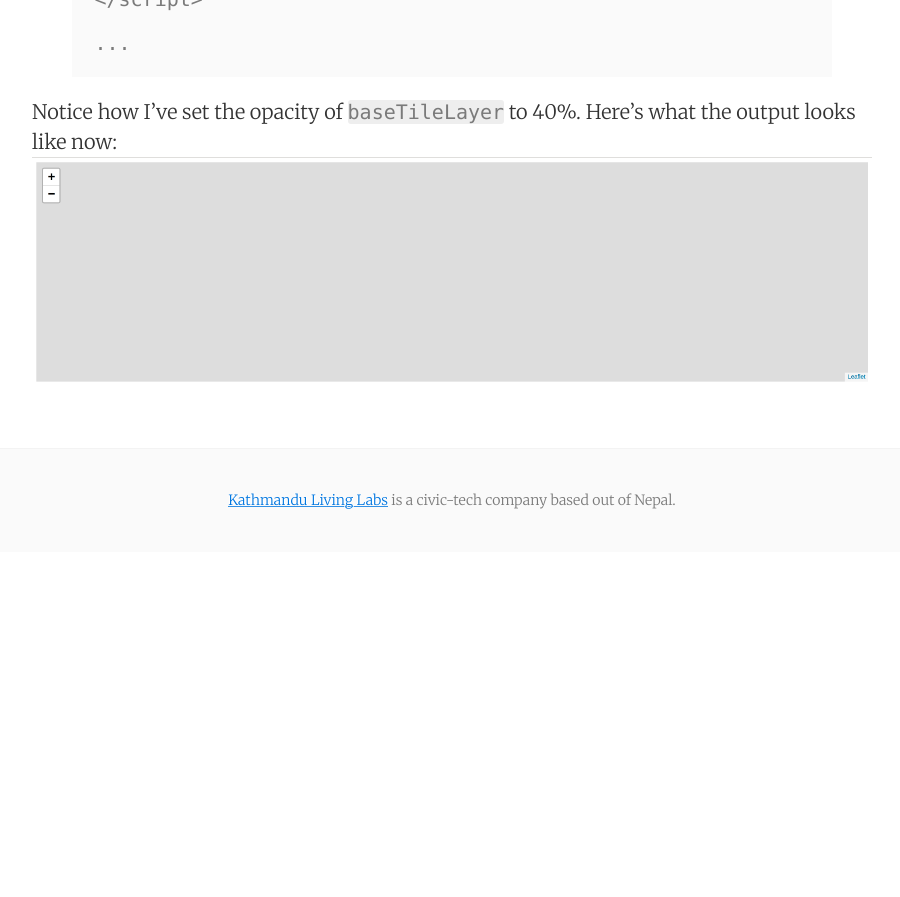
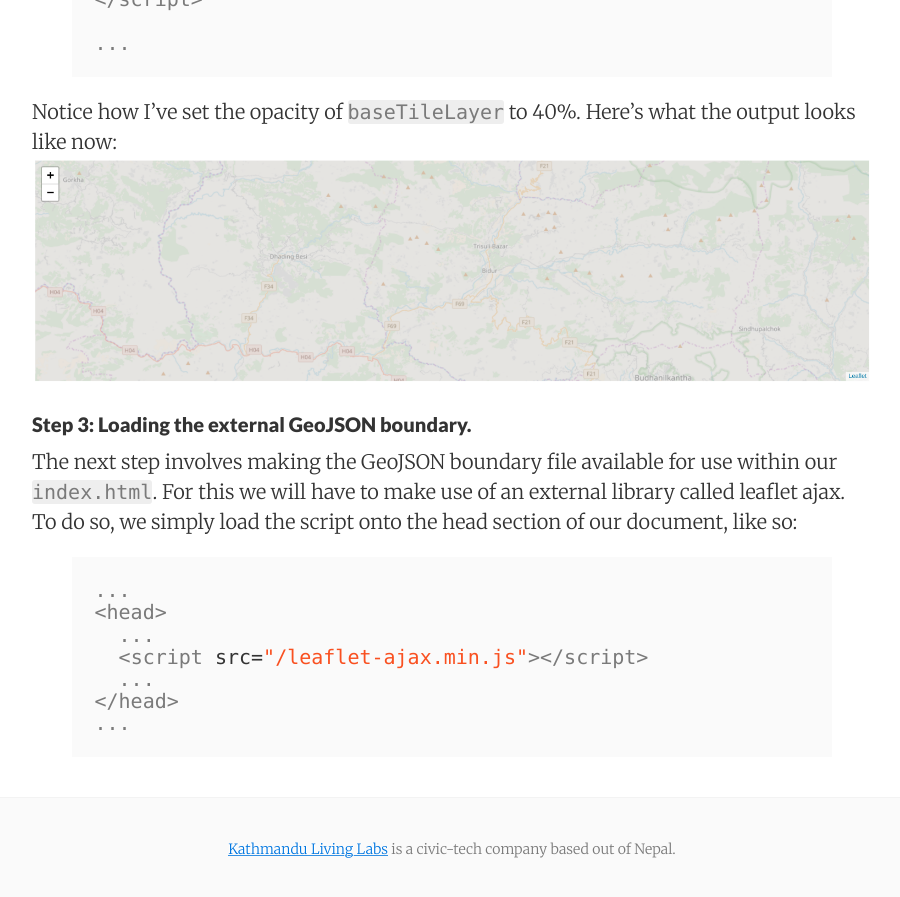
Before and after one commit to KathmanduLivingLabs/kathmandulivinglabs.github.io, a Jekyll site: the page built from _posts/2018-04-25-making-boundaries-pop.md, in a window 1280 px wide and 900 px high, scrolled down 2937 px. Shown: the top 897 px of the window, without its empty margins (188-1088 px from the left). Built offline with Jekyll 4.4.1, drawn with Linux system fonts in a browser that asks for light colours; before the commit the page ends 3489 px from its top, so only the background shows below that.

Commit message:
some changes

```diff
--- a/_posts/2018-04-25-making-boundaries-pop.md
+++ b/_posts/2018-04-25-making-boundaries-pop.md
@@ -82,4 +82,18 @@ Inside the script tag, we now create a new tile layer and add it to the map as f
 {% endhighlight %}
 
 Notice how I've set the opacity of `baseTileLayer` to 40%. Here's what the output looks like now:
-![]({{ "/assets/img/scr_1.png" | absolute_url }})
+![]({{ "/assets/img/scr_2.png" | absolute_url }})
+
+#### Step 3: Loading the external GeoJSON boundary.
+
+The next step involves making the GeoJSON boundary file available for use within our `index.html`. For this we will have to make use of an external library called leaflet ajax. To do so, we simply load the script onto the head section of our document, like so:
+
+{% highlight html %}
+...
+<head>
+  ...
+  <script src="/leaflet-ajax.min.js"></script>
+  ...
+</head>
+...
+{% endhighlight %}
```
